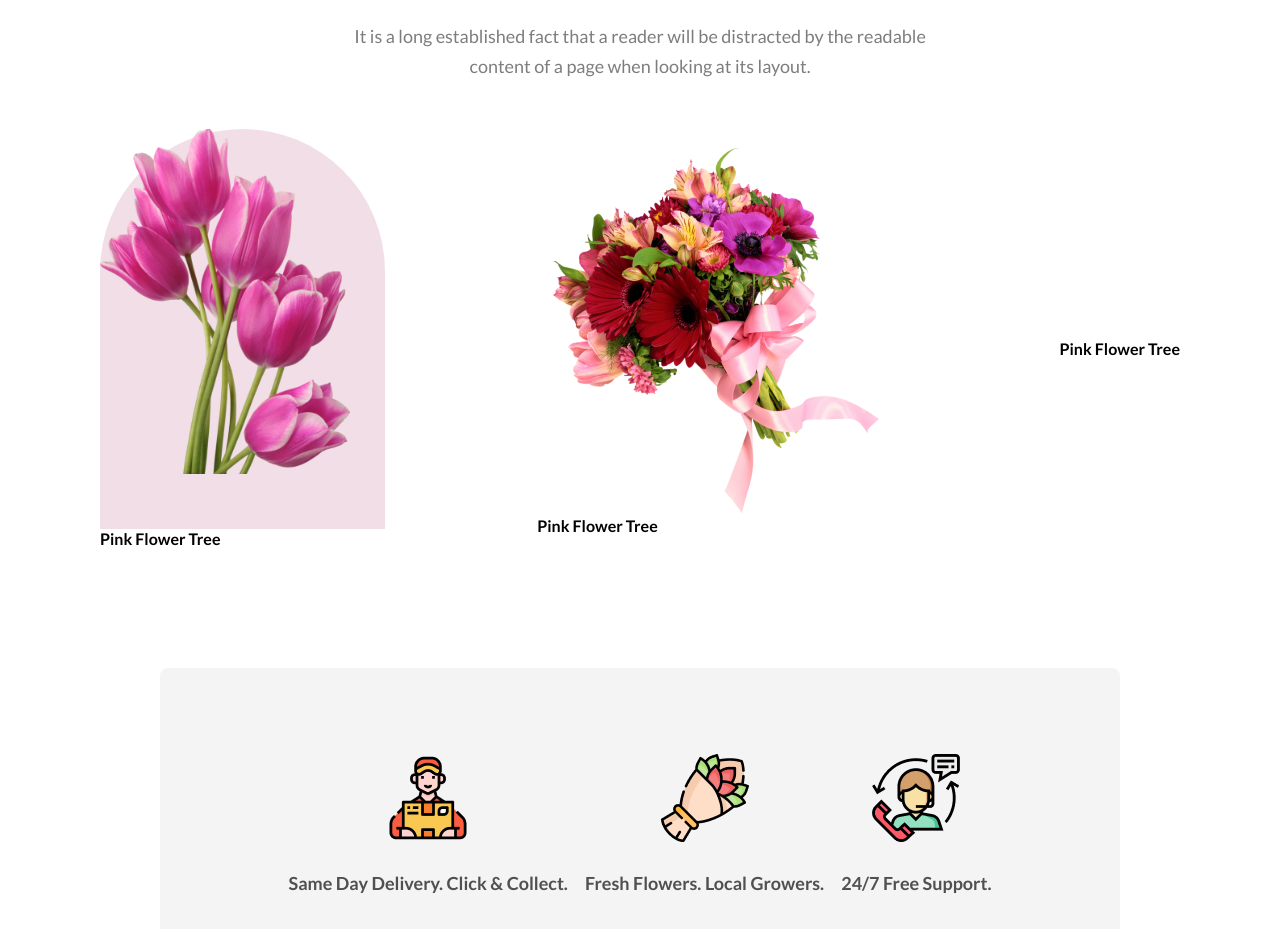
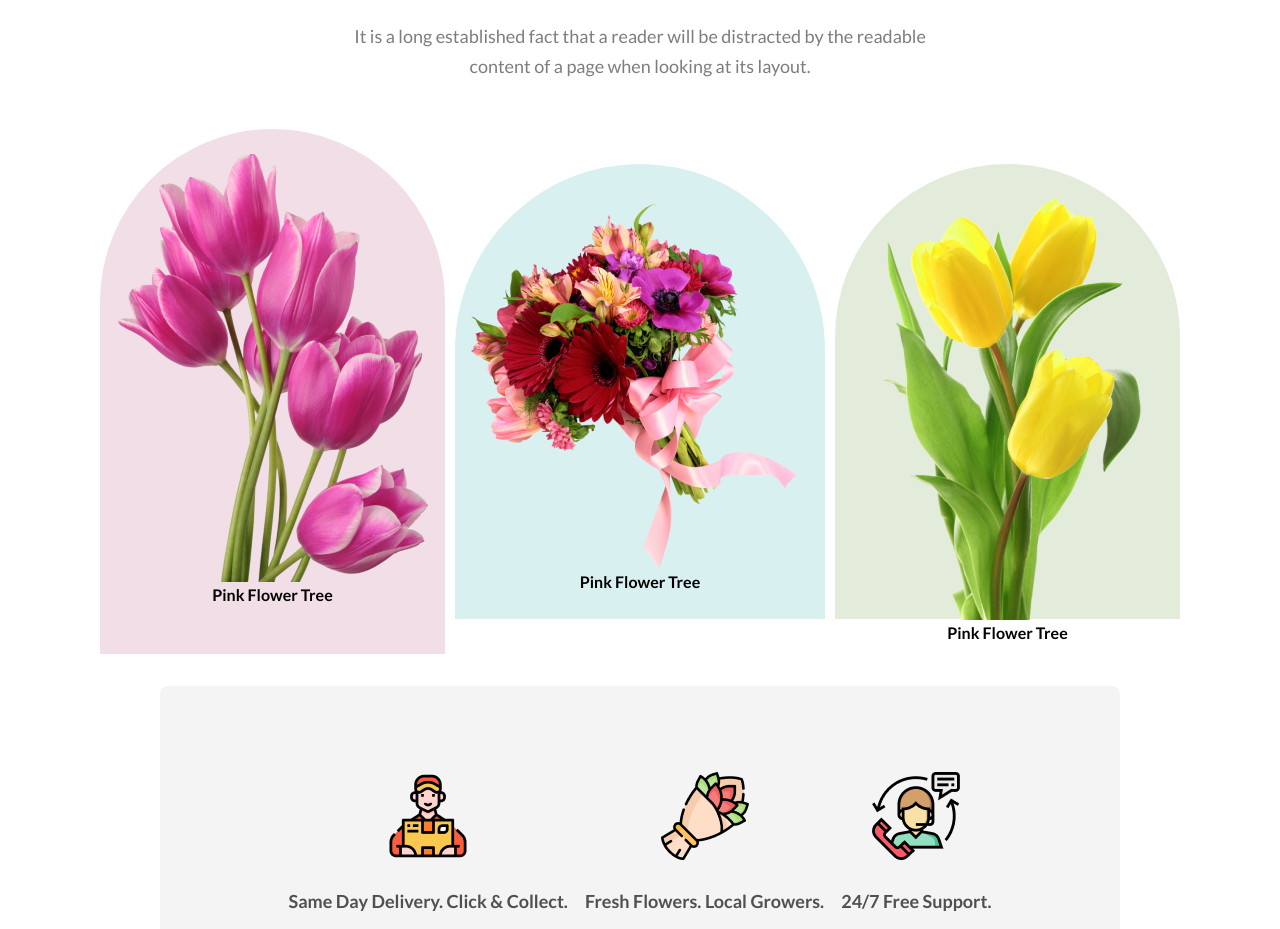
Before and after one commit to Mohiuddin10/flower-shop-mds, a plain HTML site: page index.html in a window 1280 px wide. Shown: the part 929-1858 px from the top of the page. Drawn offline with Linux system fonts and the light colour scheme.

Commit message:
hero sec remaining

```diff
--- a/index.html
+++ b/index.html
@@ -25,20 +25,18 @@
                 <h4 class="secondery-title">Our Featured Flowers</h4>
                 <p class="secondery-title-description">It is a long established fact that a reader will be distracted by the readable content of a page when looking at its layout.</p>
             </div>
-            <div class="flowers-galary">
+            <div class="flower-pic-section">
                 <div class="flower-1">
-                    <div class="flower-1-img">
-                        <img id="flower-id-1" src="./Asset/pngwing6.png" alt="">
-                    </div>
-                    <h4>Pink Flower Tree</h4>
+                    <img src="./Asset/pngwing6.png" alt="" class="flower-img-1">
+                    <h4 class="flower-name">Pink Flower Tree</h4>
                 </div>
                 <div class="flower-2">
-                    <img id="flower-2 flower" src="./Asset/pngwing5.png" alt="">
-                    <h4>Pink Flower Tree</h4>
+                    <img src="./Asset/pngwing5.png" alt="" class="flower-img-2">
+                    <h4 class="flower-name">Pink Flower Tree</h4>
                 </div>
                 <div class="flower-3">
-                    <img id="flower-3 flower" src="./Flower Asset/pngwing 7.png" alt="">
-                    <h4>Pink Flower Tree</h4>
+                    <img src="./Asset/pngwing7.png" alt="" class="flower-img-3">
+                    <h4 class="flower-name">Pink Flower Tree</h4>
                 </div>
             </div>
         </section>
--- a/style.css
+++ b/style.css
@@ -70,24 +70,46 @@ header {
     line-height: 30px; /* 166.667% */
     width: 590px;
 }
-
-.flowers-galary{
+.flower-pic-section {
     display: flex;
     align-items: center;
-    justify-content: space-between;
-    margin: 48px 100px 120px 100px;
+    justify-content: space-around;
+    margin: 48px 100px 32px 100px;
+}
+.flower-1 {
+    width: 480px;
+    border-radius: 300px 300px 0px 0px;
+    background: rgba(167, 33, 98, 0.15);
+    text-align: center;
+    margin-right: 10px;
+}
+.flower-img-1 {
+    padding-top: 25px;
+}
+.flower-2 {
+    width: 480px;
+    height: 455px;
+    border-radius: 300px 300px 0px 0px;
+    background: rgba(5, 151, 160, 0.15);
+    text-align: center;
+    margin-right: 10px;
+}
+.flower-img-2 {
+    padding-top: 35px;
 }
 
-.flower-1-img{
+.flower-3 {
+    width: 480px;
+    height: 455px;
     border-radius: 300px 300px 0px 0px;
-    background: rgba(167, 33, 98, 0.15);
-    width: 285px;
-    height: 400px;
-    align-items: center ;
+    background: rgba(71, 125, 17, 0.15);
+    text-align: center;
 }
-#flower-id-1 {
-    width: 250px;
-
+.flower-img-3 {
+    margin-top: -15px;
+}
+.flower-name {
+    margin-bottom: 50px;
 }
 
 
```
